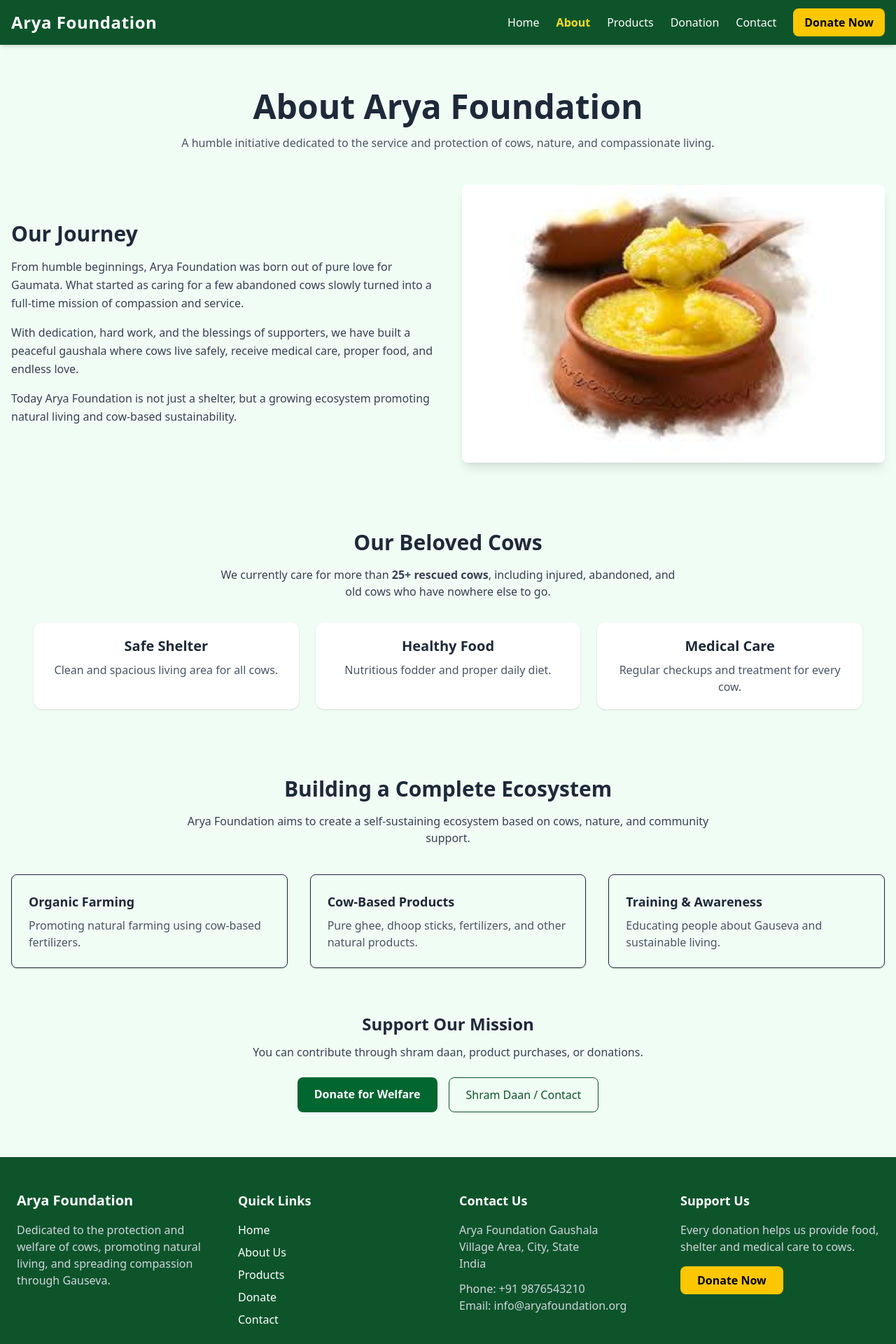
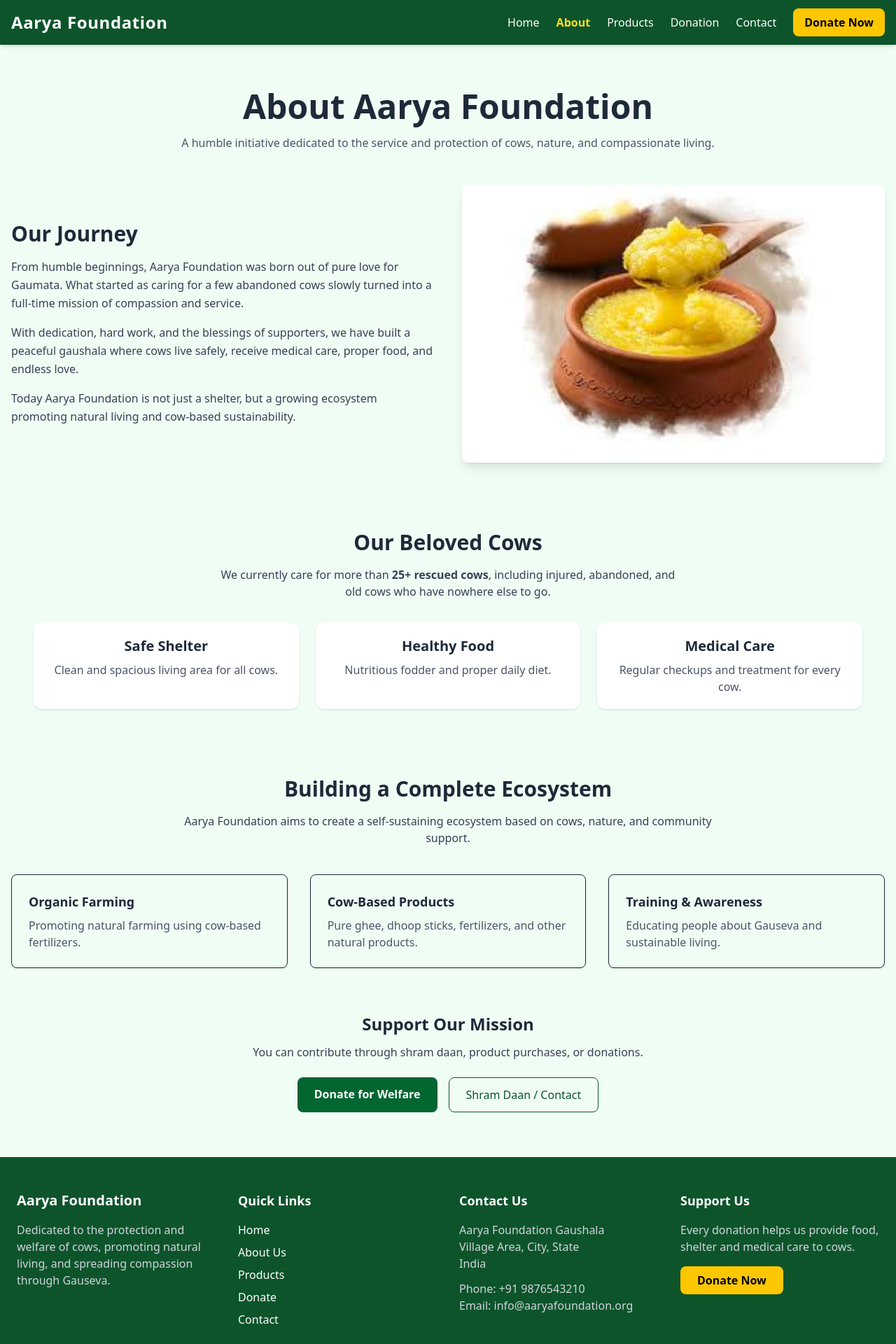
Before and after one commit to GovindxSharma/aaryafoundation, a Next.js app: page /about in a window 1280 px wide. Shown: the top 1920 px of the page at 70% size. Built offline with nearby package versions, Linux system fonts and the light colour scheme.

Commit message:
name updated

```diff
--- a/app/about/page.tsx
+++ b/app/about/page.tsx
@@ -8,7 +8,7 @@ export default function About() {
         {/* Page Header */}
         <div className="text-center mb-12">
           <h1 className="text-4xl md:text-5xl font-bold">
-            About Arya Foundation
+            About Aarya Foundation
           </h1>
 
           <p className="mt-4 text-gray-600 max-w-3xl mx-auto">
@@ -25,7 +25,7 @@ export default function About() {
             </h2>
 
             <p className="text-gray-700 leading-relaxed">
-              From humble beginnings, Arya Foundation was born out of pure love
+              From humble beginnings, Aarya Foundation was born out of pure love
               for Gaumata. What started as caring for a few abandoned cows slowly
               turned into a full-time mission of compassion and service.
             </p>
@@ -37,7 +37,7 @@ export default function About() {
             </p>
 
             <p className="mt-4 text-gray-700 leading-relaxed">
-              Today Arya Foundation is not just a shelter, but a growing
+              Today Aarya Foundation is not just a shelter, but a growing
               ecosystem promoting natural living and cow-based sustainability.
             </p>
           </div>
@@ -45,7 +45,7 @@ export default function About() {
           <div className="rounded-lg overflow-hidden shadow-lg">
             <Image
               src="/image.png"
-              alt="Arya Foundation Gaushala"
+              alt="Aarya Foundation Gaushala"
               width={700}
               height={500}
               className="w-full h-full object-cover"
@@ -95,7 +95,7 @@ export default function About() {
           </h2>
 
           <p className="mt-4 text-gray-700 text-center max-w-3xl mx-auto">
-            Arya Foundation aims to create a self-sustaining ecosystem based on cows,
+            Aarya Foundation aims to create a self-sustaining ecosystem based on cows,
             nature, and community support.
           </p>
 
--- a/app/components/Footer.tsx
+++ b/app/components/Footer.tsx
@@ -7,7 +7,7 @@ export default function Footer() {
 
         {/* About */}
         <div>
-          <h3 className="text-xl font-bold mb-4">Arya Foundation</h3>
+          <h3 className="text-xl font-bold mb-4">Aarya Foundation</h3>
           <p className="text-gray-300">
             Dedicated to the protection and welfare of cows, promoting natural living,
             and spreading compassion through Gauseva.
@@ -30,7 +30,7 @@ export default function Footer() {
         <div>
           <h3 className="text-lg font-semibold mb-4">Contact Us</h3>
           <p className="text-gray-300">
-            Arya Foundation Gaushala<br />
+            Aarya Foundation Gaushala<br />
             Village Area, City, State<br />
             India
           </p>
@@ -40,7 +40,7 @@ export default function Footer() {
           </p>
 
           <p className="text-gray-300">
-            Email: info@aryafoundation.org
+            Email: info@aaryafoundation.org
           </p>
         </div>
 
@@ -63,7 +63,7 @@ export default function Footer() {
 
       {/* Bottom Bar */}
       <div className="border-t border-green-800 text-center py-4 text-gray-300">
-        © {new Date().getFullYear()} Arya Foundation – Gauseva Initiative. All Rights Reserved.
+        © {new Date().getFullYear()} Aarya Foundation – Gauseva Initiative. All Rights Reserved.
       </div>
     </footer>
   );
--- a/app/components/Gallery.tsx
+++ b/app/components/Gallery.tsx
@@ -16,7 +16,7 @@ export default function Gallery() {
         <h2 className="text-3xl md:text-4xl font-bold">Our Gaushala Gallery</h2>
 
         <p className="text-gray-600 mt-3 max-w-2xl mx-auto">
-          A glimpse into the peaceful lives of cows living with love, care, and protection at Arya Foundation.
+          A glimpse into the peaceful lives of cows living with love, care, and protection at Aarya Foundation.
         </p>
       </div>
 
--- a/app/components/Hero.tsx
+++ b/app/components/Hero.tsx
@@ -16,7 +16,7 @@ export default function Hero() {
         </h1>
 
         <p className="mt-6 text-lg md:text-xl">
-          Join Arya Foundation in protecting cows, nurturing nature,
+          Join Aarya Foundation in protecting cows, nurturing nature,
           and spreading compassion across the world.
         </p>
 
--- a/app/components/Navbar.tsx
+++ b/app/components/Navbar.tsx
@@ -24,7 +24,7 @@ export default function Navbar() {
           {/* LOGO */}
           <Link href="/">
             <h1 className="text-xl md:text-2xl font-bold tracking-wide">
-              Arya Foundation
+              Aarya Foundation
             </h1>
           </Link>
 
--- a/app/components/Story.tsx
+++ b/app/components/Story.tsx
@@ -9,7 +9,7 @@ export default function Story() {
         <div className="rounded-lg overflow-hidden shadow-lg">
           <Image
             src="/image.png"
-            alt="Founders of Arya Foundation"
+            alt="Founders of Aarya Foundation"
             width={700}
             height={500}
             className="w-full h-full object-cover"
@@ -29,7 +29,7 @@ export default function Story() {
 
           <p className="mt-4 text-gray-700 leading-relaxed">
             What started as a small act of compassion slowly turned into a full-time mission.
-            With faith, hard work, and the blessings of the community, Arya Foundation was born.
+            With faith, hard work, and the blessings of the community, Aarya Foundation was born.
           </p>
 
           <p className="mt-4 text-gray-700 leading-relaxed">
--- a/app/contact/page.tsx
+++ b/app/contact/page.tsx
@@ -17,7 +17,7 @@ export default function Contact() {
         {/* HEADER */}
         <div className="text-center">
           <h1 className="text-4xl md:text-5xl font-bold">
-            Contact Arya Foundation
+            Contact Aarya Foundation
           </h1>
 
           <p className="mt-4 text-gray-700 max-w-3xl mx-auto">
@@ -38,7 +38,7 @@ export default function Contact() {
             <div>
               <h3 className="font-semibold">Address</h3>
               <p className="text-gray-700">
-                Arya Foundation Ashram,
+                Aarya Foundation Ashram,
                 Near Gauseva Dham,
                 Your City, India
               </p>
@@ -51,7 +51,7 @@ export default function Contact() {
 
             <div>
               <h3 className="font-semibold">Email</h3>
-              <p className="text-gray-700">info@aryafoundation.com</p>
+              <p className="text-gray-700">info@aaryafoundation.com</p>
             </div>
 
             <div>
--- a/app/donation/page.tsx
+++ b/app/donation/page.tsx
@@ -25,7 +25,7 @@ export default function Donation() {
 
           <p className="mt-4 text-gray-700 max-w-3xl mx-auto">
             Your contribution provides food, shelter, medical care and love to rescued cows.
-            As a token of gratitude, every donor receives a small gift from Arya Foundation.
+            As a token of gratitude, every donor receives a small gift from Aarya Foundation.
           </p>
         </div>
 
@@ -66,7 +66,7 @@ export default function Donation() {
                 Bank Transfer
               </h3>
 
-              <p><b>Account Name:</b> Arya Foundation</p>
+              <p><b>Account Name:</b> Aarya Foundation</p>
               <p><b>Account Number:</b> 1234567890</p>
               <p><b>IFSC Code:</b> ABCD0123456</p>
               <p><b>Bank:</b> State Bank of India</p>
@@ -80,7 +80,7 @@ export default function Donation() {
               </h3>
 
               <p className="text-xl font-bold text-green-900">
-                aryafoundation@upi
+                aaryafoundation@upi
               </p>
 
               <div className="mt-4 flex flex-col items-center">
--- a/app/layout.tsx
+++ b/app/layout.tsx
@@ -3,7 +3,7 @@ import Navbar from "./components/Navbar";
 import Footer from "./components/Footer";
 
 export const metadata = {
-  title: "Arya Foundation – Gauseva",
+  title: "Aarya Foundation – Gauseva",
   description: "Serving Cows with Love and Devotion",
 };
 
--- a/app/page.tsx
+++ b/app/page.tsx
@@ -59,7 +59,7 @@ export default function Home() {
 
     <p className="mt-4 text-gray-200">
       Your small contribution can bring a big change in the lives of cows.
-      Join Arya Foundation and help us build a compassionate and loving ecosystem.
+      Join Aarya Foundation and help us build a compassionate and loving ecosystem.
     </p>
 
     <div className="mt-8 flex flex-col sm:flex-row justify-center gap-4">
```
